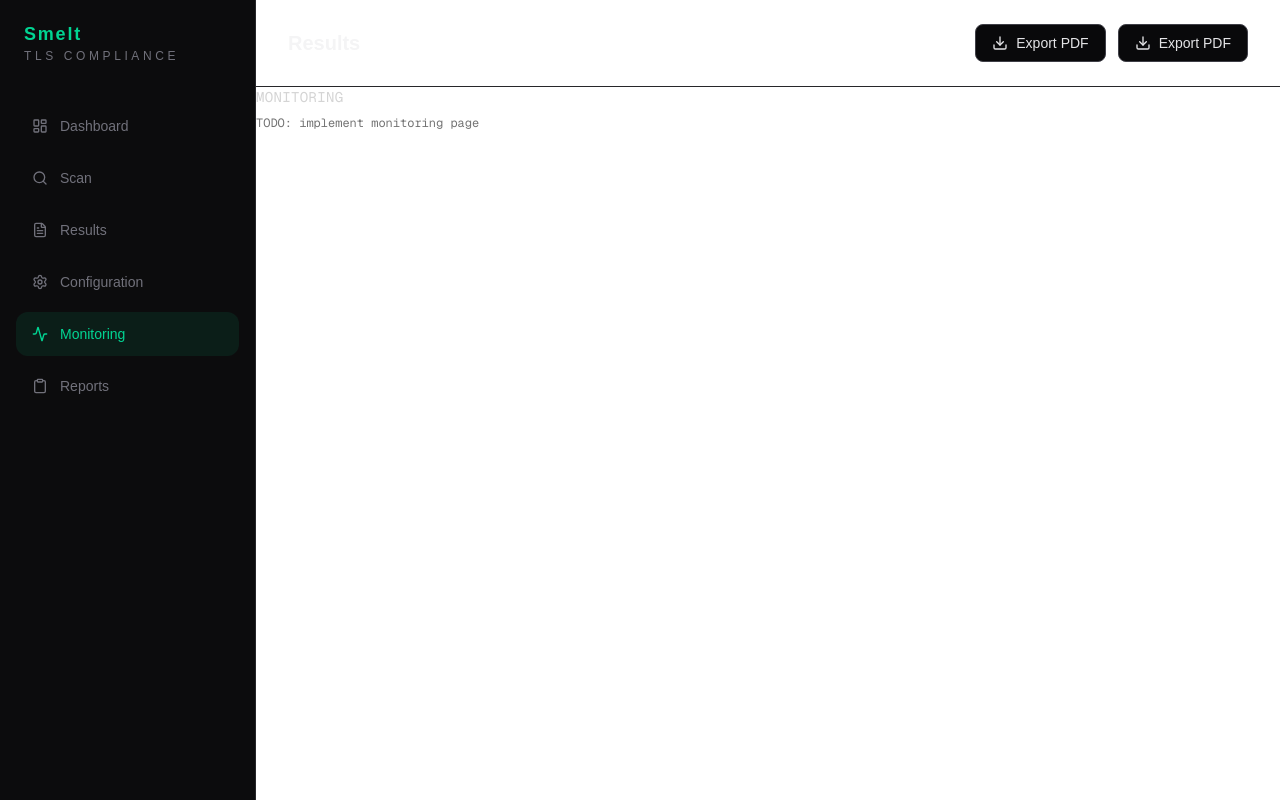
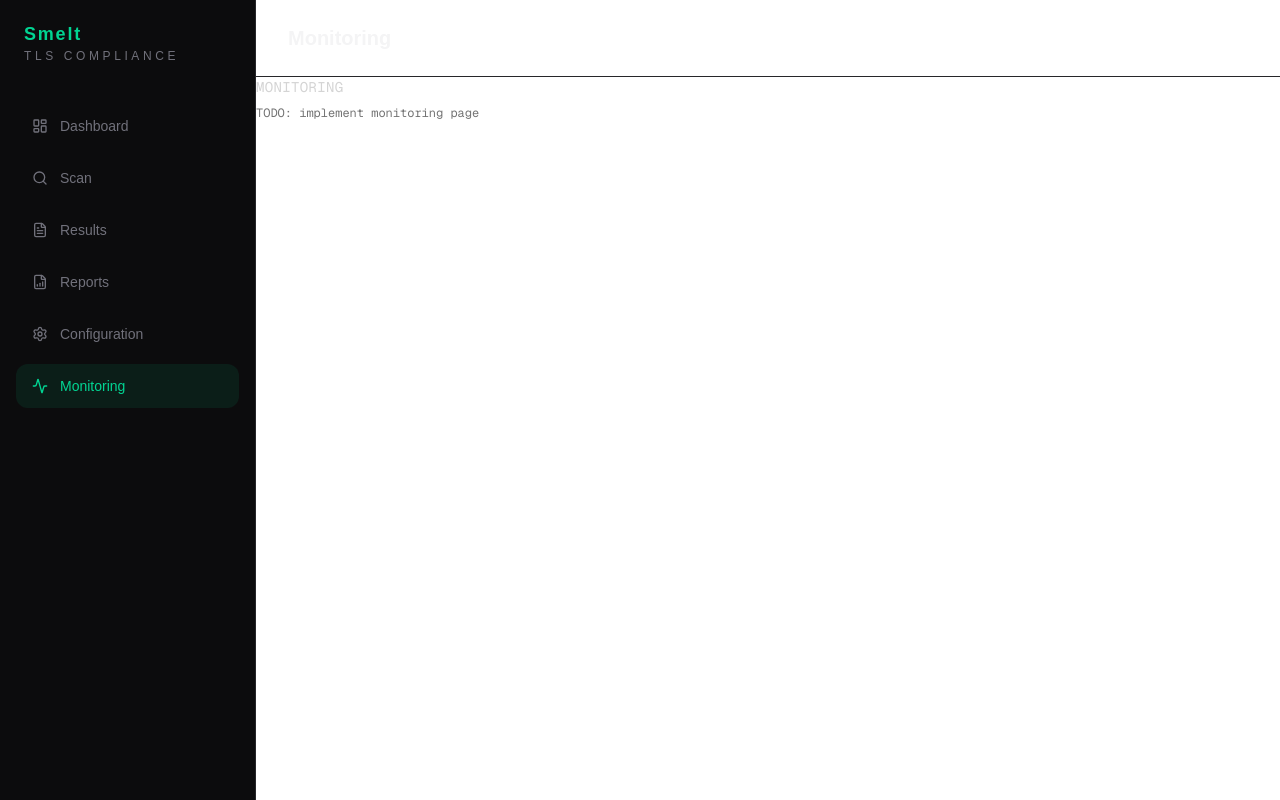
Before and after one commit to Crude-Palm-Oil/smelt-frontend, a Next.js app: page /main/monitoring in a window 1280 px wide. Built offline with nearby package versions, Linux system fonts and the light colour scheme.

Commit message:
refactor: modify Sidebar and TopBar to use same constants

```diff
--- a/components/layout/sidebar.tsx
+++ b/components/layout/sidebar.tsx
@@ -2,17 +2,7 @@
 
 import Link from "next/link";
 import { usePathname } from "next/navigation";
-import { LayoutDashboard, Search, FileText, Settings, Activity, Clipboard} from "lucide-react";
-import { APP_NAME } from "@/lib/constants";
-
-const navItems = [
-  { label: "Dashboard", href: "/main/dashboard", icon: <LayoutDashboard size={16} /> },
-  { label: "Scan", href: "/main/scan", icon: <Search size={16} /> },
-  { label: "Results", href: "/main/results", icon: <FileText size={16} /> },
-  { label: "Configuration", href: "/main/configuration", icon: <Settings size={16} /> },
-  { label: "Monitoring", href: "/main/monitoring", icon: <Activity size={16} /> },
-  { label: "Reports", href: "/main/reports", icon: <Clipboard size={16} /> },
-];
+import { APP_NAME, NAV_ITEMS } from "@/lib/constants";
 
 export default function Sidebar() {
   const pathname = usePathname();
@@ -21,29 +11,27 @@ export default function Sidebar() {
     <aside className="flex h-screen w-64 flex-col justify-between border-r border-zinc-800 bg-[#0c0c0d] px-4 py-5">
       <div>
         <div className="mb-10 px-2">
-          <p className="text-lg font-semibold tracking-widest text-emerald-400">
-            {APP_NAME}
-          </p>
-          <p className="text-xs uppercase tracking-[0.3em] text-zinc-500">
-            TLS Compliance
-          </p>
+          <p className="text-lg font-semibold tracking-widest text-emerald-400">{APP_NAME}</p>
+          <p className="text-xs uppercase tracking-[0.3em] text-zinc-500">TLS Compliance</p>
         </div>
 
         <nav className="space-y-2">
-          {navItems.map((item) => {
-            const isActive = pathname === item.href;
+          {NAV_ITEMS.map((item) => {
+            const href = `/main${item.href}`;
+            const isActive = pathname === href;
+            const Icon = item.icon;
 
             return (
               <Link
-                key={item.label}
-                href={item.href}
+                key={item.id}
+                href={href}
                 className={`flex w-full items-center gap-3 rounded-xl px-4 py-3 text-sm transition ${
                   isActive
                     ? "bg-emerald-500/10 text-emerald-400"
                     : "text-zinc-500 hover:bg-zinc-900 hover:text-zinc-200"
                 }`}
               >
-                <span className="w-4 text-center">{item.icon}</span>
+                <Icon size={16} />
                 <span>{item.label}</span>
               </Link>
             );
--- a/components/layout/topbar.tsx
+++ b/components/layout/topbar.tsx
@@ -1,25 +1,19 @@
-import Button from "@/components/ui/buttons/Button";
-import { Download } from "lucide-react";
+"use client";
 
-export default function TopBar() {
+import { usePathname } from "next/navigation";
+import { PAGE_TITLES } from "@/lib/constants";
+
+export default function Topbar() {
+  const pathname = usePathname();
+
+  // remove "/main"
+  const cleanPath = pathname.replace("/main", "");
+
+  const title = PAGE_TITLES[cleanPath] ?? "Dashboard";
+
   return (
     <div className="flex items-center justify-between border-b border-zinc-800 px-8 py-6">
-      <h1 className="text-xl font-semibold text-zinc-100">Results</h1>
-
-      <div className="flex items-center gap-3">
-        <Button>
-          <div className="flex items-center gap-2">
-            <Download size={16} />
-            <span>Export PDF</span>
-          </div>
-        </Button>
-        <Button>
-          <div className="flex items-center gap-2">
-            <Download size={16} />
-            <span>Export PDF</span>
-          </div>
-        </Button>
-      </div>
+      <h1 className="text-xl font-semibold text-zinc-100">{title}</h1>
     </div>
   );
 }
--- a/lib/constants.ts
+++ b/lib/constants.ts
@@ -9,11 +9,37 @@ export const ROUTES = {
   MONITORING: "/monitoring",
 } as const;
 
-export const NAV_ITEMS = [
-  { id: "dashboard", label: "Dashboard", href: ROUTES.DASHBOARD, icon: "LayoutDashboard" },
-  { id: "scan", label: "Scan", href: ROUTES.SCAN, icon: "Search" },
-  { id: "results", label: "Results", href: ROUTES.RESULTS, icon: "FileText" },
-  { id: "reports", label: "Reports", href: ROUTES.REPORTS, icon: "FileBarChart" },
-  { id: "config", label: "Configuration", href: ROUTES.CONFIGURATION, icon: "Settings" },
-  { id: "monitoring", label: "Monitoring", href: ROUTES.MONITORING, icon: "Activity" },
-] as const;
+export const PAGE_TITLES: Record<string, string> = {
+  [ROUTES.DASHBOARD]: "Dashboard",
+  [ROUTES.SCAN]: "Scan",
+  [ROUTES.RESULTS]: "Results",
+  [ROUTES.REPORTS]: "Reports",
+  [ROUTES.CONFIGURATION]: "Configuration",
+  [ROUTES.MONITORING]: "Monitoring",
+};
+
+import {
+  LayoutDashboard,
+  Search,
+  FileText,
+  FileBarChart,
+  Settings,
+  Activity,
+  LucideIcon,
+} from "lucide-react";
+
+export type NavItem = {
+  id: string;
+  label: string;
+  href: string;
+  icon: LucideIcon;
+}
+
+export const NAV_ITEMS: NavItem[] = [
+  { id: "dashboard", label: "Dashboard", href: ROUTES.DASHBOARD, icon: LayoutDashboard },
+  { id: "scan", label: "Scan", href: ROUTES.SCAN, icon: Search },
+  { id: "results", label: "Results", href: ROUTES.RESULTS, icon: FileText },
+  { id: "reports", label: "Reports", href: ROUTES.REPORTS, icon: FileBarChart },
+  { id: "config", label: "Configuration", href: ROUTES.CONFIGURATION, icon: Settings },
+  { id: "monitoring", label: "Monitoring", href: ROUTES.MONITORING, icon: Activity },
+];
```
